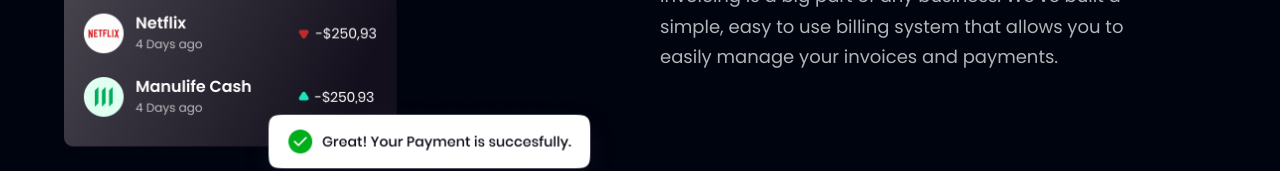
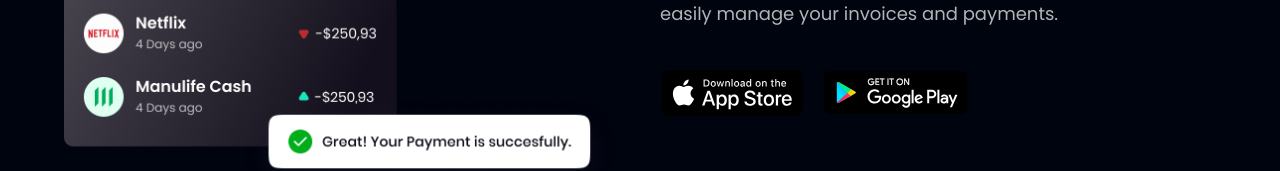
Before and after one commit to erikchan1000/dem_web, a React (Vite) app in the folder website_app/: page / in a window 1280 px wide. Shown: the part 1893-2064 px from the top of the page. Built offline with nearby package versions, Linux system fonts and the light colour scheme.

Commit message:
Finished Billing

```diff
--- a/website_app/src/components/Billing.jsx
+++ b/website_app/src/components/Billing.jsx
@@ -15,6 +15,11 @@ export const Billing = () => (
       <p className={`${styles.paragraph} max-w-[470px] `}>
         Invoicing is a big part of any business. We’ve built a simple, easy to use billing system that allows you to easily manage your invoices and payments.
       </p>
+
+      <div className="flex flex-row flex-wrap sm:mt-10 mt-6">
+        <img src={apple} alt="apple_store" className="w-[144.04px] h-[47px] object-contain mr-5 cursor-pointer"/>
+        <img src={google} alt="google_store" className="w-[144.04px] h-[47x] object-contain cursor-pointer"/>
+      </div>
     </div>
 
   </section>
```
